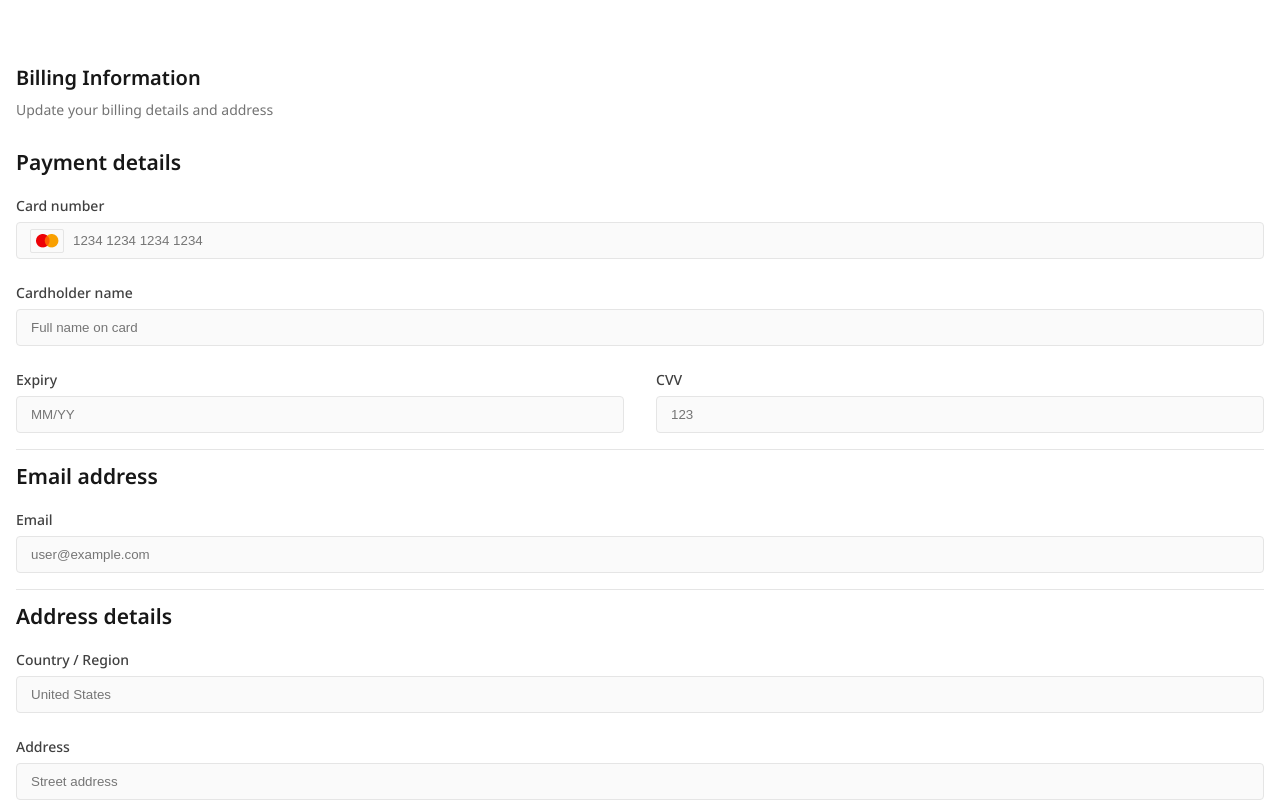
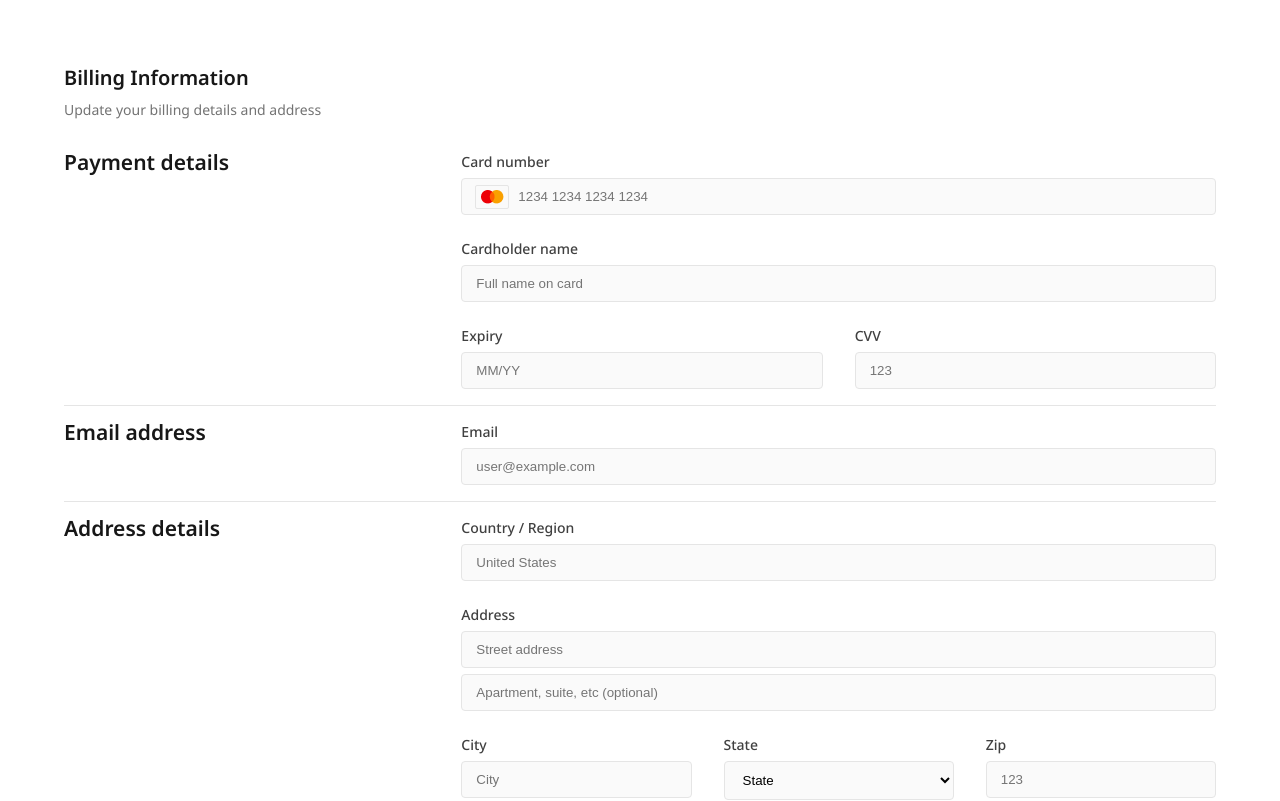
Before and after one commit to MarushchakM/react-form, a React (Vite) app: page / in a window 1280 px wide. Shown: the top 801 px of the page. Built offline with nearby package versions, Linux system fonts and the light colour scheme.

Commit message:
update responsive

```diff
--- a/src/App.scss
+++ b/src/App.scss
@@ -1,4 +1,5 @@
-@use './style/variable.scss' as vars;
+@use './style/variable' as vars;
+@use './style/mixins' as mixins;
 @import url('https://fonts.googleapis.com/css2?family=Noto+Sans:wght@400;500;600&display=swap');
 
 * {
@@ -10,11 +11,15 @@ body {
   font-family: "Noto Sans", sans-serif;
 }
 .container {
+  max-width: 1216px;
   padding: 64px 16px 80px;
   margin: 0 auto;
   font-weight: 400;
   font-size: 14px;
   line-height: 20px;
+  @include mixins.on-tablet {
+    padding: 64px 32px 100px;
+  }
 }
 
 h1, h2, h3 {
--- a/src/compnents/Input/Input.tsx
+++ b/src/compnents/Input/Input.tsx
@@ -6,9 +6,10 @@ type Props = {
   isLabel?: boolean;
   placeholder: string;
   onChange?: (e: React.ChangeEvent<HTMLInputElement>) => void;
+  value?: string;
 }
 
-export const Input: React.FC<Props> = ({ name, placeholder, isLabel = true, onChange }) => {
+export const Input: React.FC<Props> = ({ name, placeholder, isLabel = true, onChange, value }) => {
   const { register, formState: { errors } } = useFormContext();
 
   const snakeCaseName = name.toLowerCase().split(' ').join('-');
@@ -23,6 +24,7 @@ export const Input: React.FC<Props> = ({ name, placeholder, isLabel = true, onCh
           placeholder={placeholder}
           {...register(snakeCaseName)}
           onChange={onChange}
+          value={value}
         />
       {hasError && <p className={style['error-message']}>{errorMessage}</p>}
     </label>
--- a/src/compnents/InputSection/inputSection.module.scss
+++ b/src/compnents/InputSection/inputSection.module.scss
@@ -1,8 +1,15 @@
 @use '../../style/variable.scss' as vars;
+@use '../../style/mixins' as mixins;
 
 .section {
   padding: 16px 0;
   border-bottom: 1px solid vars.$input-border-color;
+  @include mixins.on-tablet {
+    display: grid;
+    grid-template-columns: 1fr 2fr;
+    gap: 20px;
+    justify-content: space-between;
+  }
   h2 {
     margin-bottom: 24px;
   }
--- a/src/compnents/cardInput/CardInput.tsx
+++ b/src/compnents/cardInput/CardInput.tsx
@@ -66,6 +66,7 @@ export const CardInput: React.FC<Props> = ({ name, placeholder }) => {
       <Input
         name={name}
         placeholder={placeholder}
+        value={inputValue}
         onChange={handleMaskedInputChange}
       />
     </div>
--- /dev/null
+++ b/src/style/_mixins.scss
@@ -0,0 +1,5 @@
+@mixin on-tablet {
+  @media (min-width: 768px) {
+    @content;
+  }
+}
```
